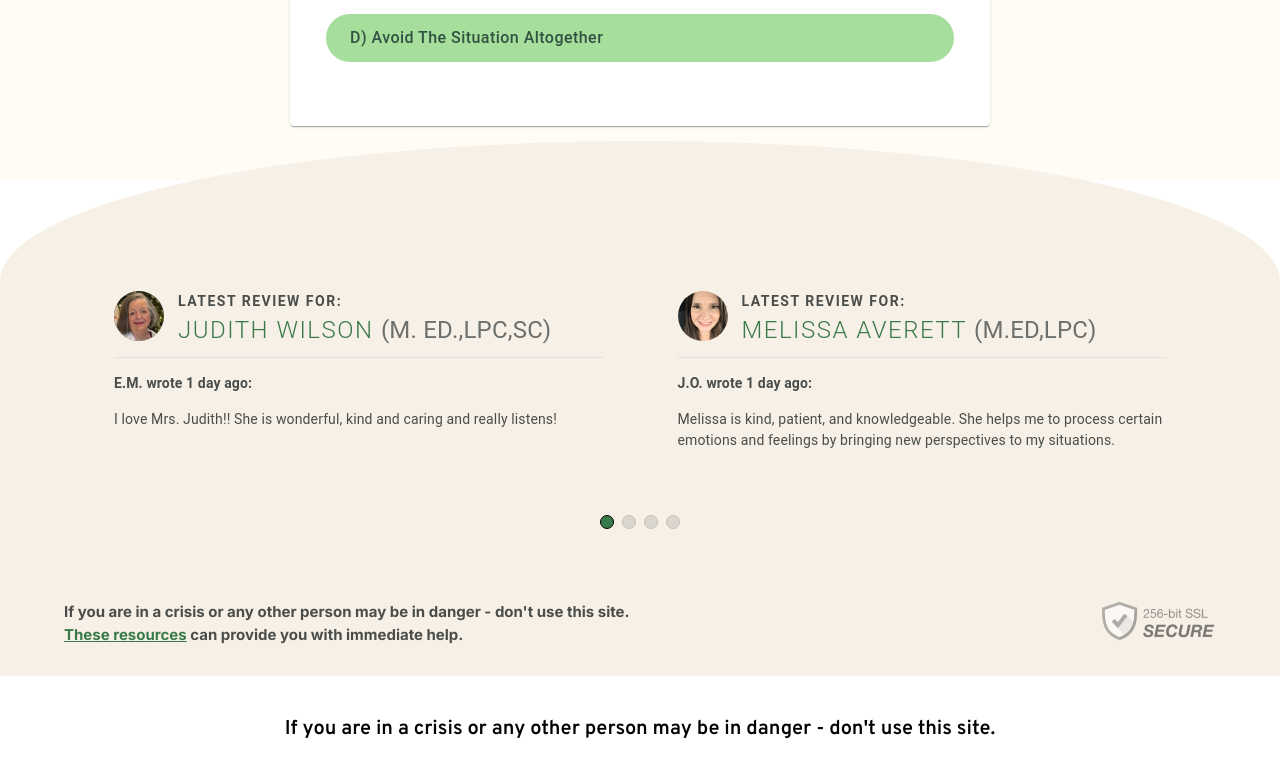
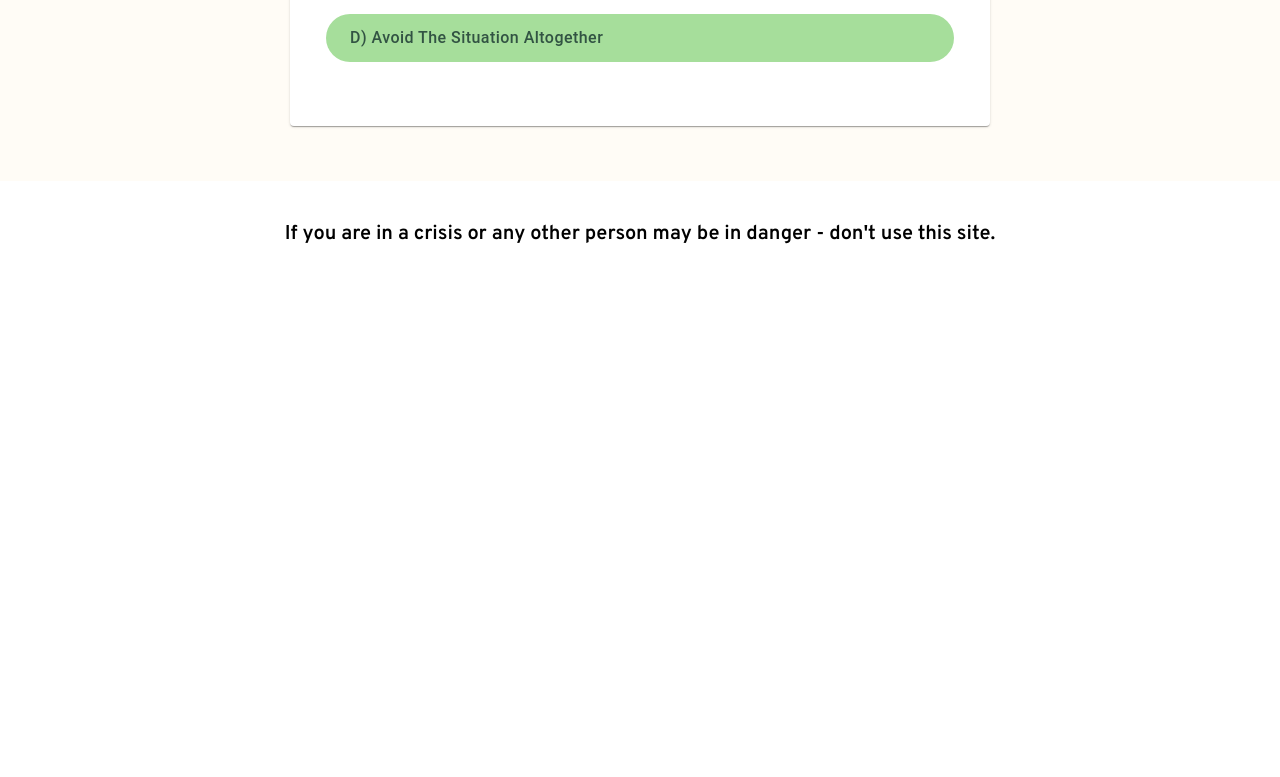
Before and after one commit to KaushalS1911/m_wellness_fe, a React (Create React App) app: page /assessment in a window 1280 px wide. Shown: the part 581-1358 px from the top of the page. After the commit the page ends 868 px from the top, so only its background shows below. Built offline with nearby package versions, Linux system fonts and the light colour scheme.

Commit message:
remove footer

```diff
--- a/src/pages/getStarted/GetStarted.js
+++ b/src/pages/getStarted/GetStarted.js
@@ -9,7 +9,7 @@ function GetStarted(props) {
     return (
 <>
             <GetStarted2  />
-    <GetStartedReview />
+    {/*<GetStartedReview />*/}
 </>
     );
 }
```
